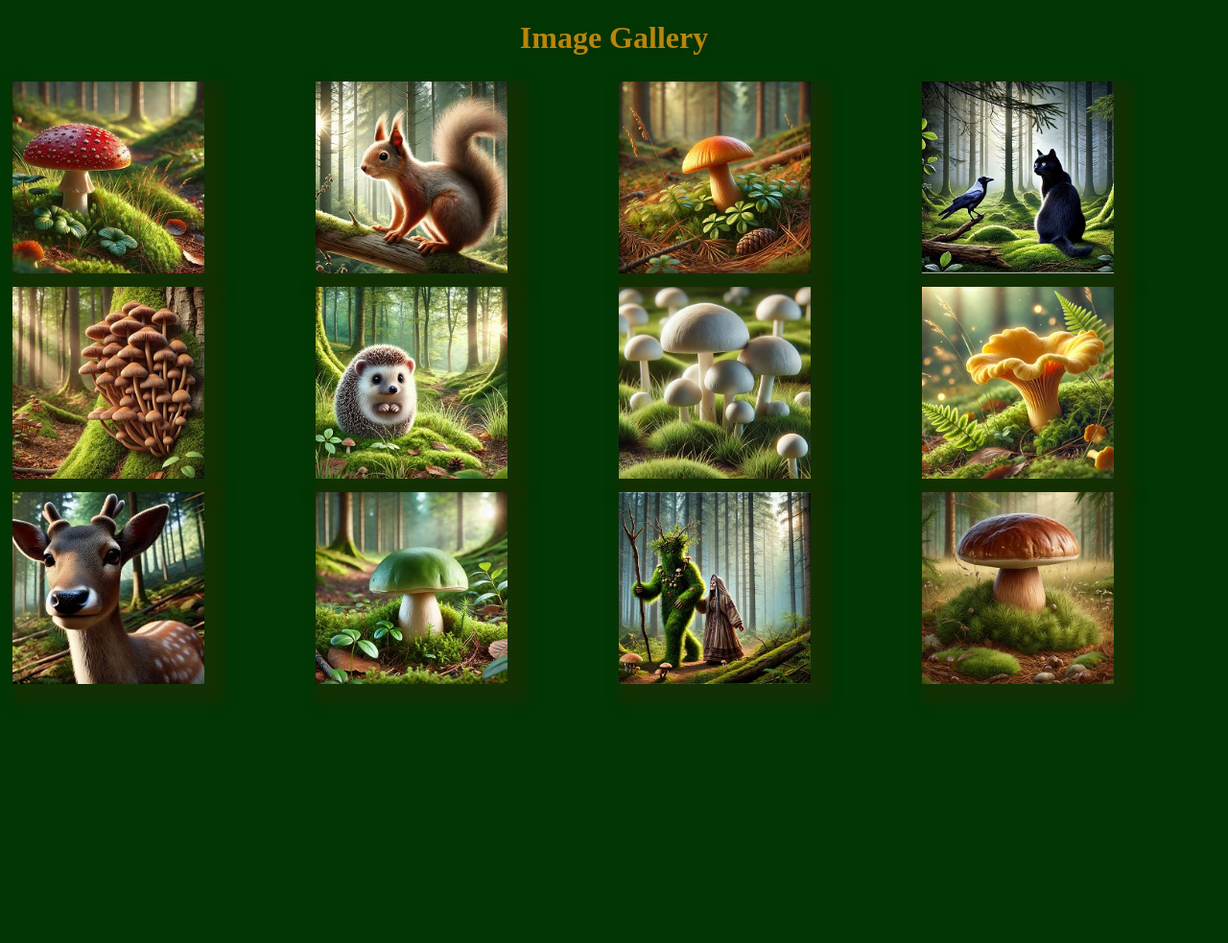
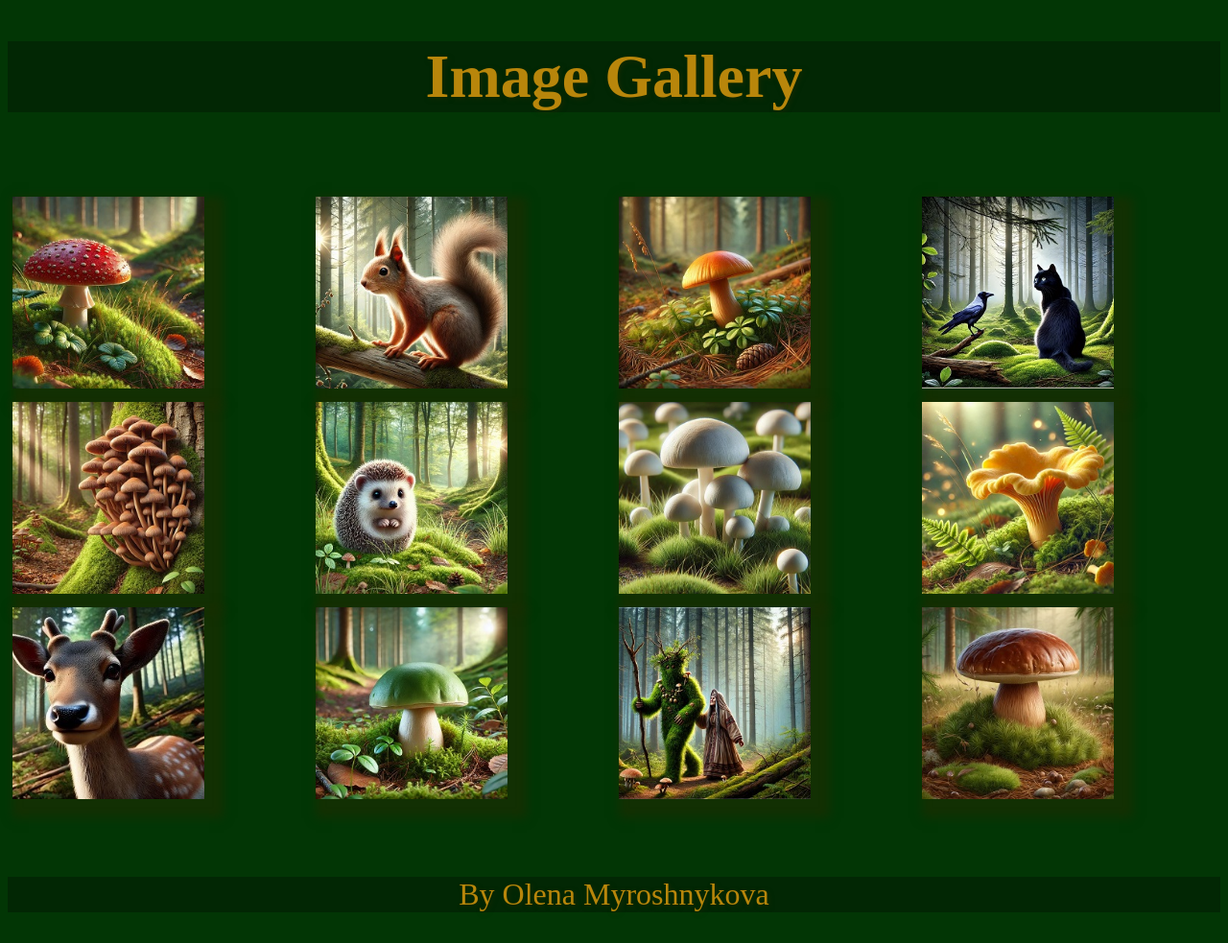
Before and after one commit to OlenaMyroshnykova/ImagesGallery, a plain HTML site: page index.html in a window 1280 px wide. Shown: the whole page at 96% size. Before the commit the page ends 800 px from the top, so only its background shows below. Drawn offline with Linux system fonts and the light colour scheme.

Commit message:
Very final countdown

```diff
--- a/index.html
+++ b/index.html
@@ -7,7 +7,10 @@
     <link rel="stylesheet" href="styles.css">
 </head>
 <body>
+<header>
     <h1>Image Gallery</h1>
+</header>
+<main>
     <div class="gallery">
         <div class="gallery-item">
             <img src="images/agaric.jpg" alt="Agaric Mushroom">
@@ -46,5 +49,10 @@
             <img src="images/porcini.jpg" alt="Oak Porcini">
         </div>
     </div>
+</main>
+
+    <footer>
+        <p>By Olena Myroshnykova</p>
+    </footer>
 </body>
 </html>
--- a/styles.css
+++ b/styles.css
@@ -2,12 +2,21 @@ body {
     background-color: #023605;
 }
 
-h1 {
+header {
     text-align: center;
     color: darkgoldenrod;
     font-size: xx-large;
     text-shadow: 2px 2px 5px rgba(34, 43, 2, 0.518);
+    background-color: #022704;
 }
+
+main {
+    display: flex;
+    justify-content: center;
+    padding-top: 40px;
+    padding-bottom: 40px;
+    box-sizing: border-box;
+  }
 
 .gallery {
     display: flex;
@@ -32,6 +41,14 @@ h1 {
     transform: scale(1.05);
 }
 
+footer {
+    text-align: center;
+    color: darkgoldenrod;
+    font-size: xx-large;
+    text-shadow: 2px 2px 5px rgba(34, 43, 2, 0.518);
+    background-color: #022704;
+}
+
 @media (max-width: 1024px) {
     .gallery-item {
         flex: 1 1 calc(33.33% - 10px);
```
